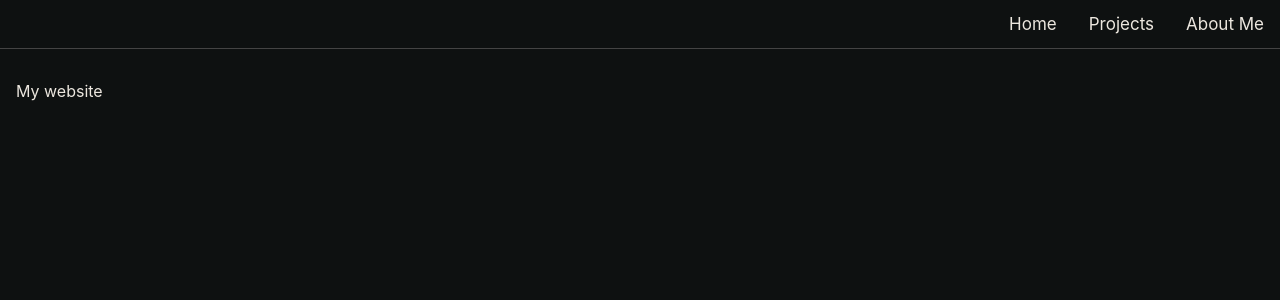
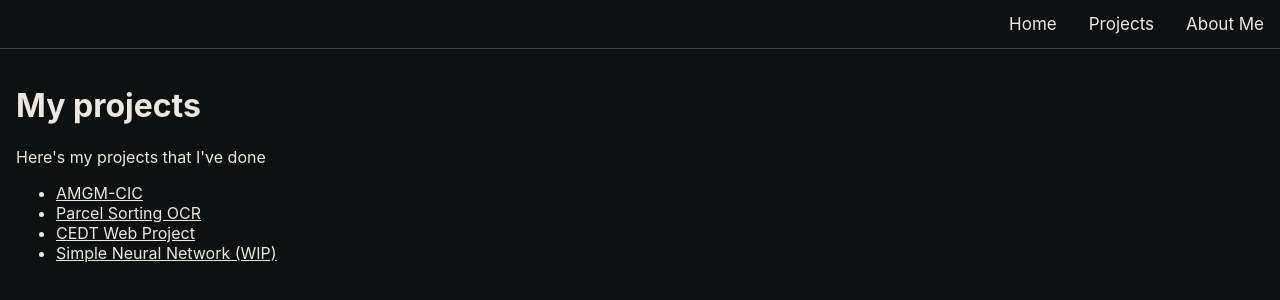
Before and after one commit to SIER101/SIER101.github.io, a React (Vite) app: page /#/projects in a window 1280 px wide. Shown: the top 300 px of the page. Built offline with nearby package versions, Linux system fonts and the light colour scheme.

Commit message:
update projects page

```diff
--- a/index.html
+++ b/index.html
@@ -9,7 +9,7 @@
   <body>
     <div id="navbar"></div>
     <div id="main"></div>
-    <script type="module" src="./src/pages/_components/template.tsx"></script>
+    <script type="module" src="./src/pages/_components/navigator.tsx"></script>
     <script type="module" src="./src/pages/main.tsx"></script>
   </body>
 </html>
--- a/package.json
+++ b/package.json
@@ -1,5 +1,5 @@
 {
-  "homepage": "https://SIER101.github.io/",
+  "homepage": "https://SIER101.github.io/#",
   "name": "sier101-github-io",
   "private": true,
   "version": "0.0.0",
--- a/src/pages/App.tsx
+++ /dev/null
@@ -1,6 +0,0 @@
-
-function App() {
-  return <div></div>;
-}
-
-export default App;
--- a/src/pages/_components/template.tsx
+++ /dev/null
@@ -1,10 +0,0 @@
-import React from "react";
-import ReactDOM from "react-dom/client";
-import "./style.css";
-import Navigator from "./navigator";
-
-ReactDOM.createRoot(document.getElementById("navbar")!).render(
-  <React.StrictMode>
-    <Navigator></Navigator>
-  </React.StrictMode>
-);
--- a/src/pages/main.tsx
+++ b/src/pages/main.tsx
@@ -5,15 +5,23 @@ import About from "./about/about";
 import Home from "./home/home";
 import Projects from "./projects/projects";
 import Error404 from "./error404/error404";
+import AMGM_CIC from "./projects/project/AMGM_CIC/AMGM_CIC";
+import PS_OCR from "./projects/project/PS_OCR/PS_OCR";
+import CEDT_FP from "./projects/project/CEDT_FP/CEDT_FP";
+import Simple_NNW from "./projects/project/Simple_NNW/Simple_NNW";
 
 ReactDOM.createRoot(document.getElementById("main")!).render(
   <React.StrictMode>
     <HashRouter>
       <Routes>
-        <Route index element={<Home />} />
-        <Route path="about" element={<About />} />
-        <Route path="projects" element={<Projects />} />
-        <Route path="*" element={<Error404 />} />
+        <Route path="" element={<Home />}></Route>
+        <Route path="about" element={<About />}></Route>
+        <Route path="projects" element={<Projects />}></Route>
+        <Route path="projects/AMGM_CIC" element={<AMGM_CIC />}></Route>
+        <Route path="projects/PS_OCR" element={<PS_OCR />}></Route>
+        <Route path="projects/CEDT_Final_Project" element={<CEDT_FP />}></Route>
+        <Route path="projects/Simple_NNW" element={<Simple_NNW />}></Route>
+        <Route path="*" element={<Error404 />}></Route>
       </Routes>
     </HashRouter>
   </React.StrictMode>
--- /dev/null
+++ b/src/pages/projects/project/AMGM_CIC/AMGM_CIC.tsx
@@ -0,0 +1,10 @@
+function AMGM_CIC() {
+  return (
+    <div>
+      <h1>Algebraic Model for Geometry on Manifold with Constant Intrinsic Curvature<br/>(AMGM-CIC)</h1>
+      <p>This page is WIP</p>
+    </div>
+  );
+}
+
+export default AMGM_CIC;
--- /dev/null
+++ b/src/pages/projects/project/CEDT_FP/CEDT_FP.tsx
@@ -0,0 +1,10 @@
+function CEDT_FP() {
+    return (
+      <div>
+        <h1>CEDT Web Project</h1>
+        <p>This page is WIP</p>
+      </div>
+    );
+  }
+
+  export default CEDT_FP;
--- /dev/null
+++ b/src/pages/projects/project/PS_OCR/PS_OCR.tsx
@@ -0,0 +1,10 @@
+function PS_OCR() {
+  return (
+    <div>
+      <h1>Parcel Sorting OCR</h1>
+      <p>This page is WIP</p>
+    </div>
+  );
+}
+
+export default PS_OCR;
--- /dev/null
+++ b/src/pages/projects/project/Simple_NNW/Simple_NNW.tsx
@@ -0,0 +1,10 @@
+function Simple_NNW() {
+  return (
+    <div>
+      <h1>Simple Neural Network (WIP)</h1>
+      <p>This project is WIP</p>
+    </div>
+  );
+}
+
+export default Simple_NNW;
--- a/src/pages/projects/projects.tsx
+++ b/src/pages/projects/projects.tsx
@@ -1,8 +1,25 @@
+import "./style.css"
+
 function Projects() {
   return (
-    <header>
-      <p>My website</p>
-    </header>
+    <div>
+      <h1>My projects</h1>
+      <div>Here's my projects that I've done</div>
+      <ul>
+        <li>
+          <a href="#/projects/AMGM_CIC">AMGM-CIC</a>
+        </li>
+        <li>
+          <a href="#/projects/PS_OCR">Parcel Sorting OCR</a>
+        </li>
+        <li>
+          <a href="#/projects/CEDT_Final_Project">CEDT Web Project</a>
+        </li>
+        <li>
+          <a href="#/projects/Simple_NNW">Simple Neural Network (WIP)</a>
+        </li>
+      </ul>
+    </div>
   );
 }
 
--- /dev/null
+++ b/src/pages/projects/style.css
@@ -0,0 +1,3 @@
+a {
+  color: #ece7df;
+}
```
Also changed, not shown: src/pages/_components/navigator.tsx (+8 -6 lines).
